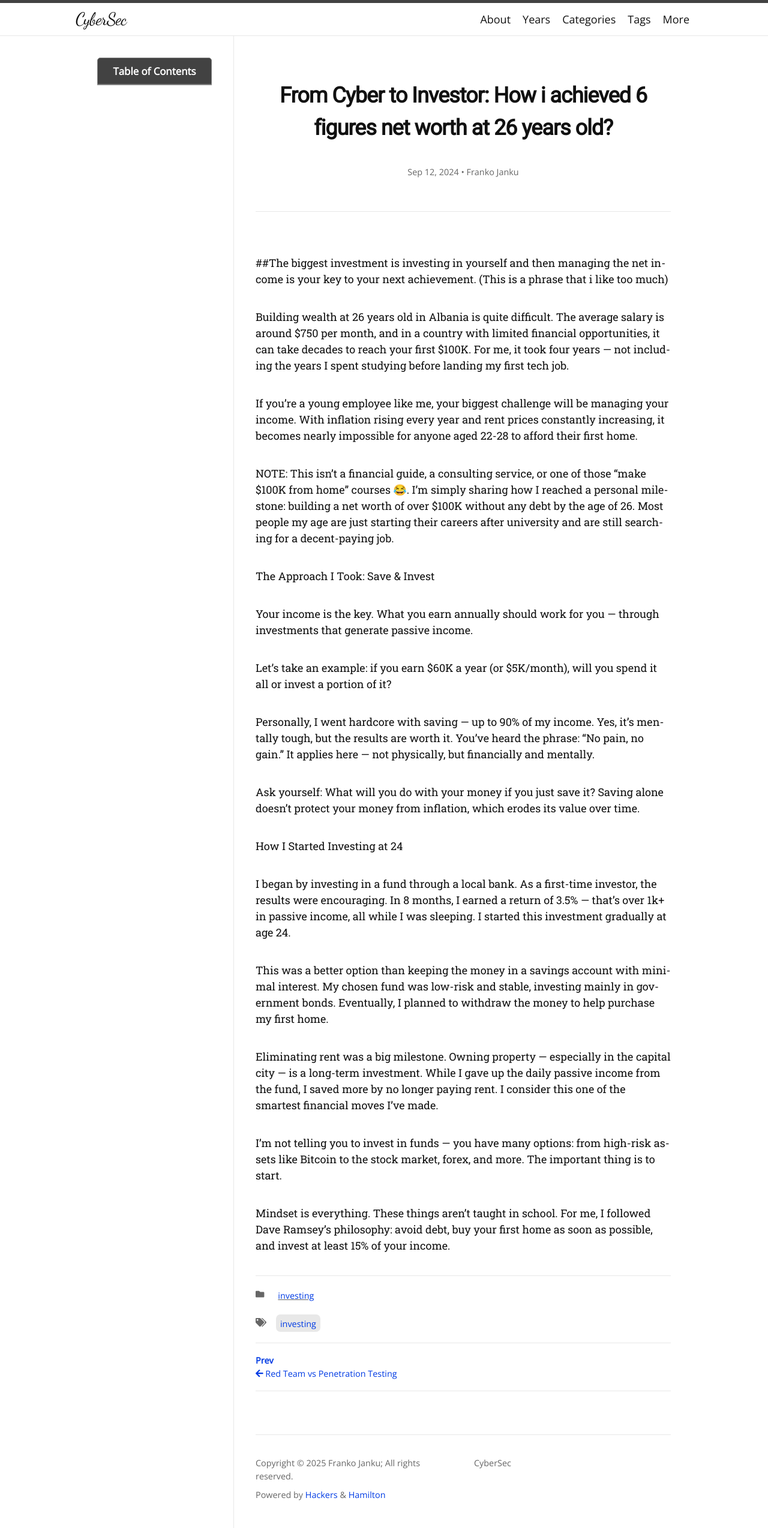
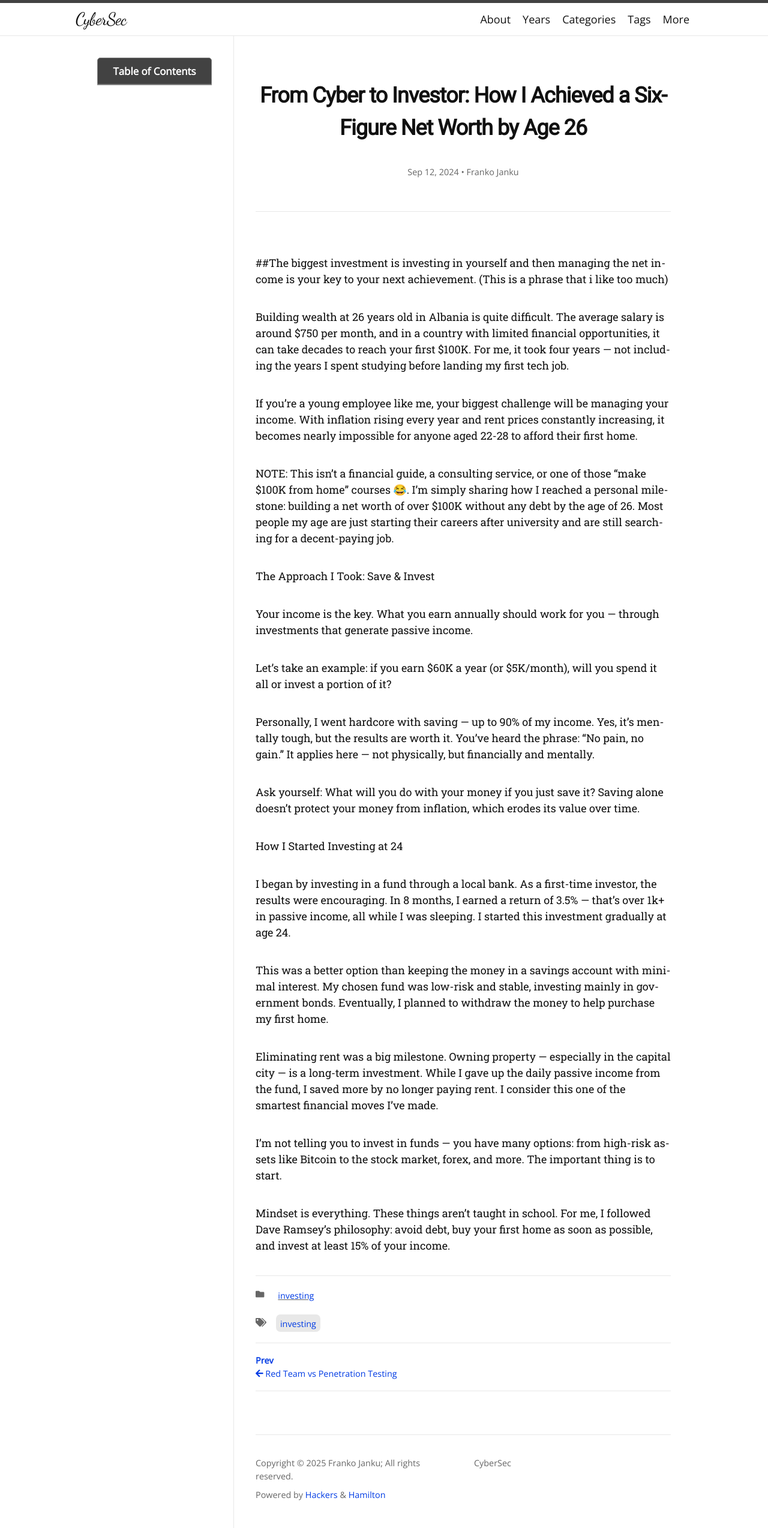
Before and after one commit to Archx0Mas/Archx0Mas.github.io, a Jekyll site: the page built from _posts/2024-09-12-investing.md, in a window 1280 px wide. Shown: the whole page at 60% size. Built offline with Jekyll 4.4.1, drawn with Linux system fonts in a browser that asks for light colours; nearby versions of some CDN libraries; some web fonts are replaced.

Commit message:
Update 2024-09-12-investing.md

```diff
--- a/_posts/2024-09-12-investing.md
+++ b/_posts/2024-09-12-investing.md
@@ -1,7 +1,7 @@
 ---
 layout: post
 toc: true
-title: "From Cyber to Investor: How i achieved 6 figures net worth at 26 years old?"
+title: "From Cyber to Investor: How I Achieved a Six-Figure Net Worth by Age 26"
 categories: investing
 tags: [investing]
 author:
```
